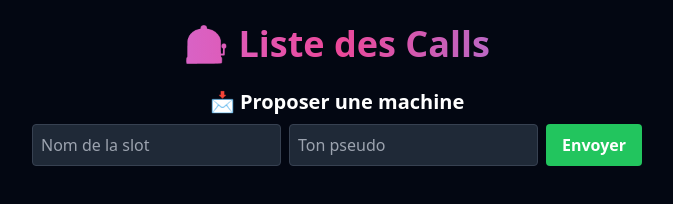
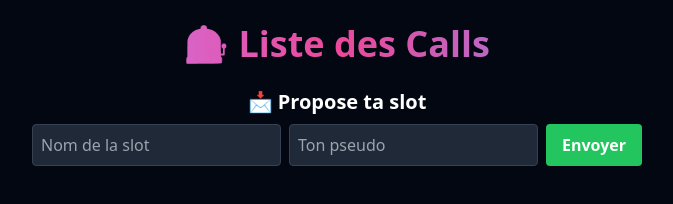
Before and after one commit to Corpse203/calls-bot, a website: page public/index.html in a window 1280 px wide. Shown: the whole page, without its empty margins (303-976 px from the left). Drawn offline with nearby package versions, Linux system fonts and the light colour scheme; no server answers.

Commit message:
Update index.html

```diff
--- a/public/index.html
+++ b/public/index.html
@@ -25,7 +25,7 @@
 
     <!-- 🎯 Formulaire PUBLIC -->
     <div id="viewerForm" class="mb-8">
-      <h2 class="text-xl font-bold mb-2">📩 Proposer une machine</h2>
+      <h2 class="text-xl font-bold mb-2">📩 Propose ta slot</h2>
       <form onsubmit="submitViewerCall(event)" class="flex flex-col md:flex-row gap-2 justify-center">
         <input id="slotInput" type="text" placeholder="Nom de la slot"
                class="p-2 rounded bg-gray-800 text-white border border-gray-700 focus:ring focus:ring-blue-500" required />
```
